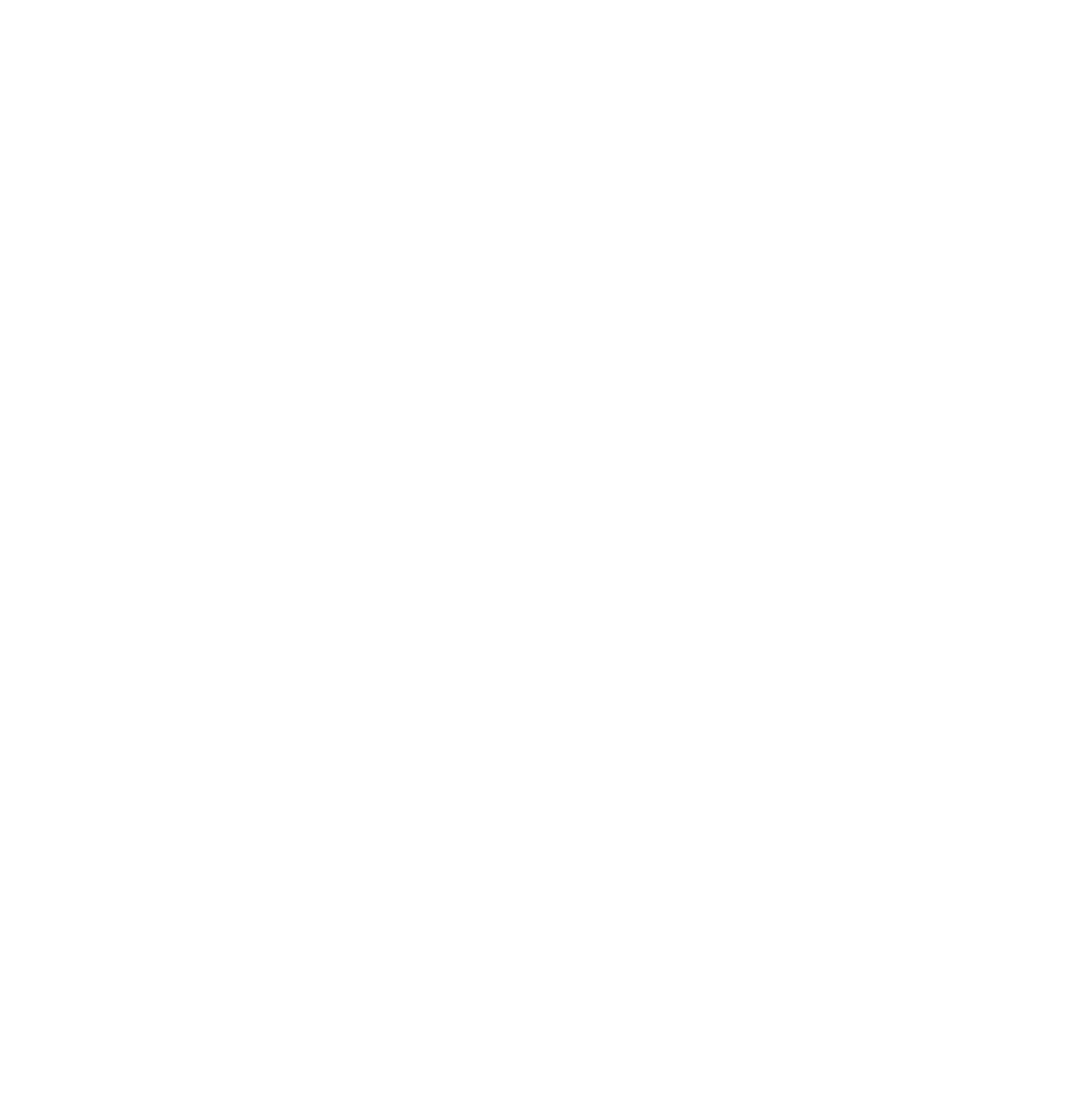
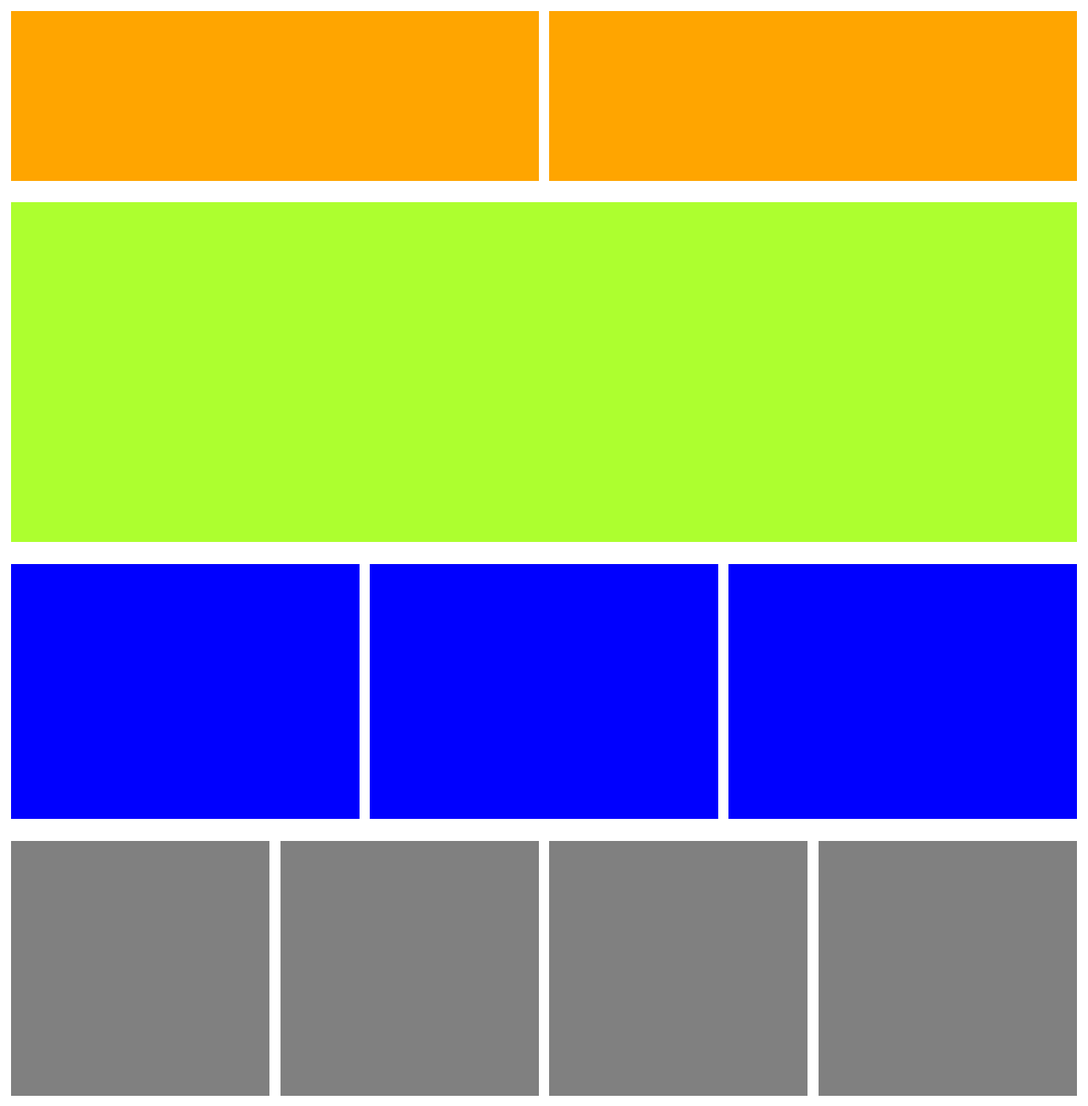
Before and after one commit to Luizricci/atividade-6-html, a plain HTML site: page index.html in a window 1280 px wide. Shown: the whole page at 85% size. Before the commit the page ends 800 px from the top, so only its background shows below. Drawn offline with Linux system fonts and the light colour scheme.

Commit message:
feat: create styre for pc

```diff
--- a/index.html
+++ b/index.html
@@ -7,6 +7,27 @@
     <title>Responsividade</title>
 </head>
 <body>
+    <div class="div-init">
+        <div class="init-1"></div>
+        <div class="init-2"></div>
+    </div>
 
+    <div class="style-center">
+        <div class="center"></div>
+    </div>
+
+    <div class="quadrado">
+        <div class="quadrado-1"></div>
+        <div class="quadrado-2"></div>
+        <div class="quadrado-3"></div>
+    </div>
+
+
+    <div class="quadrado-menor">
+        <div class="menor-1"></div>
+        <div class="menor-2"></div>
+        <div class="menor-3"></div>
+        <div class="menor-4"></div>
+    </div>
 </body>
 </html>
--- a/styles/styles.css
+++ b/styles/styles.css
@@ -0,0 +1,80 @@
+* {
+    margin: 0;
+    padding: 0;
+    box-sizing: border-box;
+}
+.div-init {
+    display: flex;
+    gap: 1%;
+    padding: 1%;
+}
+
+.init-1{
+    background-color: orange;
+    width: 50%;
+    height: 200px;
+}
+.init-2{
+    background-color: orange;
+    width: 50%;
+    height: 200px;
+}
+.style-center{
+    display: flex;
+    gap: 1%;
+    padding: 1%;
+}
+.center{
+    background-color: greenyellow;
+    width: 100%;
+    height: 400px;
+}
+.quadrado{
+    display: flex;
+    gap: 1%;
+    padding: 1%;
+}
+.quadrado-1{
+    background-color: blue;
+    width: 50%;
+    height: 300px;
+}
+.quadrado-2{
+    background-color: blue;
+    width: 50%;
+    height: 300px;
+}
+.quadrado-3{
+    background-color: blue;
+    width: 50%;
+    height: 300px;
+}
+
+
+
+.quadrado-menor{
+    display: flex;
+    gap: 1%;
+    padding: 1%;
+}
+.menor-1{
+    background-color: grey;
+    width: 50%;
+    height: 300px;
+}
+.menor-2{
+    background-color: grey;
+    width: 50%;
+    height: 300px;
+}
+
+.menor-3{
+    background-color: grey;
+    width: 50%;
+    height: 300px;
+}
+ .menor-4{
+    background-color: grey;
+    width: 50%;
+    height: 300px;
+}
```
